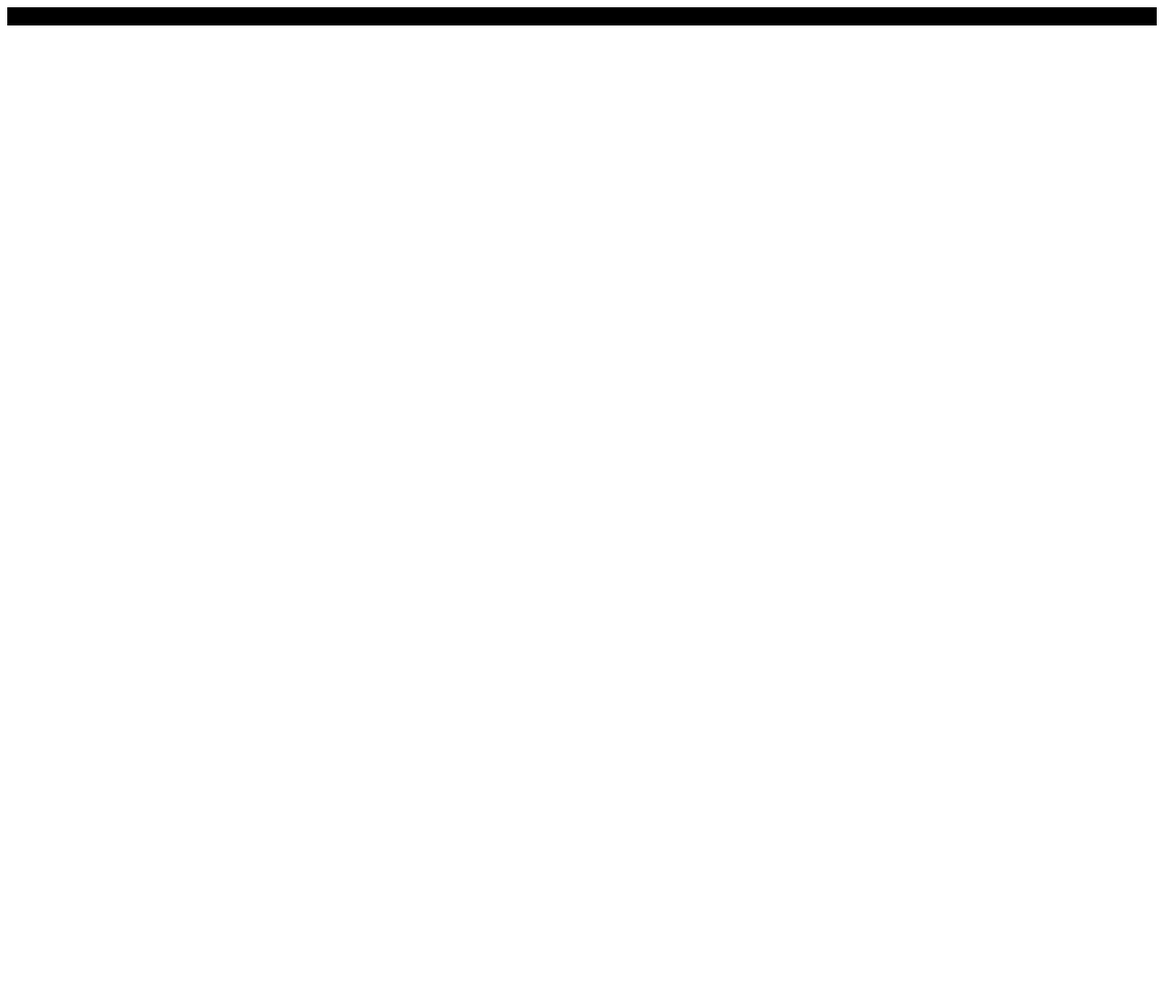
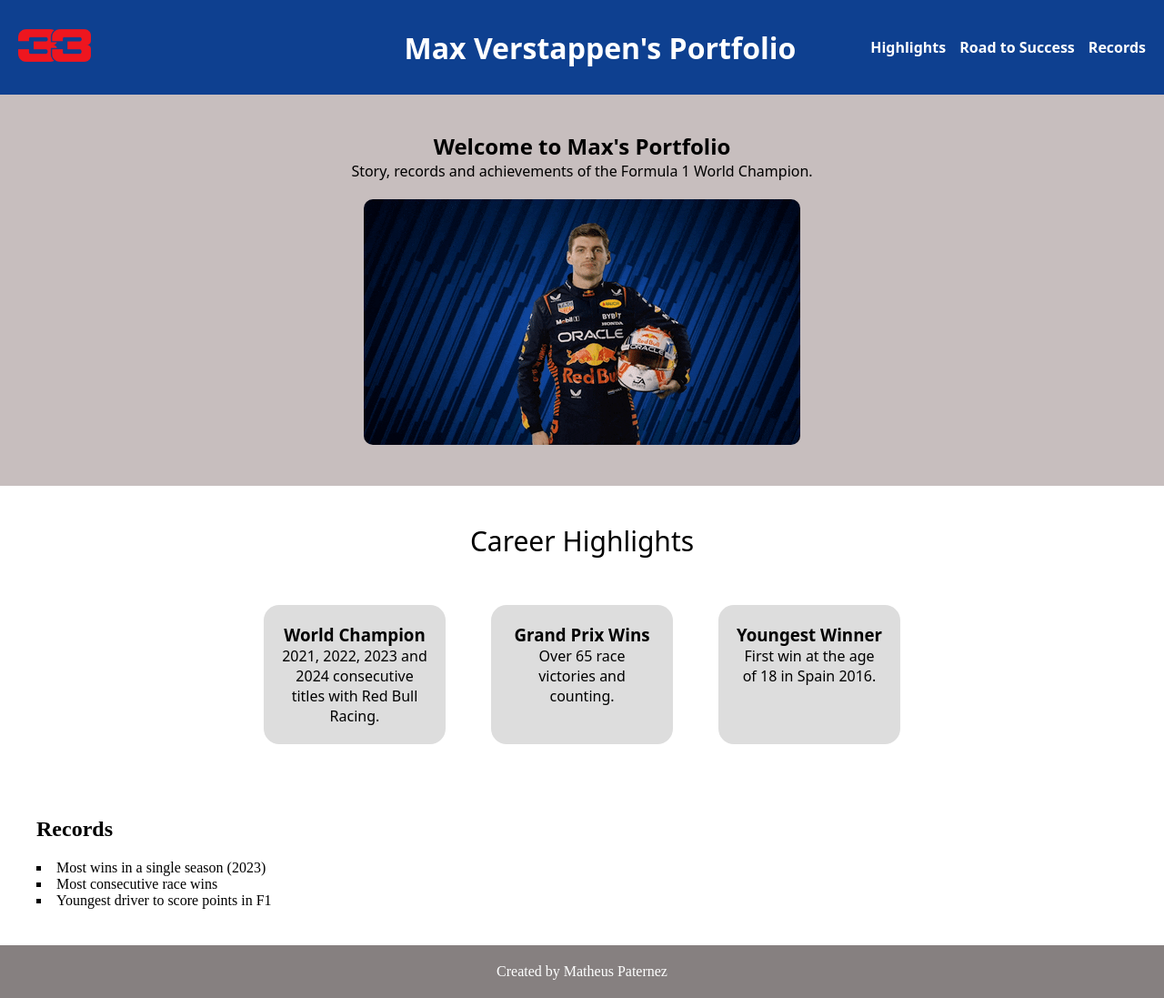
Before and after one commit to MatheusPaternez/max-verstappen-portfolio, a plain HTML site: page index.html in a window 1280 px wide. Shown: the whole page at 91% size. Before the commit the page ends 800 px from the top, so only its background shows below. Drawn offline with Linux system fonts and the light colour scheme.

Commit message:
Add pages and started Home Page

```diff
--- a/index.html
+++ b/index.html
@@ -1,14 +1,81 @@
 <!DOCTYPE html>
 <html lang="en">
+
 <head>
-    <meta charset="UTF-8">
-    <meta name="viewport" content="width=device-width, initial-scale=1.0">
-    <link rel="stylesheet" href="main.css">
-    <title>Max Verstappen's Portfolio</title>
+  <meta charset="UTF-8">
+  <meta name="viewport" content="width=device-width, initial-scale=1.0">
+  <link rel="stylesheet" href="main.css">
+  <title>Max Verstappen's Portfolio</title>
 </head>
-<body>
-    <header>
 
-    </header>
+<body class="body-index">
+
+  <!-- Header -->
+
+  <header class="header-index">
+    <a href="#" class="logo"><img src="./assets/img/Verstappen-33.png" alt="Verstappen Logo"></a>
+
+    <div class="header-title">
+      <h1 class="h1-index">Max Verstappen's Portfolio</h1>
+    </div>
+
+    <div class="header-nav">
+
+      <a class="header-links" href="./pages/highlights.html">Highlights</a>
+      <a class="header-links" href="./pages/roadtosuccess.html">Road to Success</a>
+      <a class="header-links" href="#">Records</a>
+
+    </div>
+  </header>
+
+  <!-- Introduction -->
+
+  <section class="section-index">
+    <h2>Welcome to Max's Portfolio</h2>
+    <p>Story, records and achievements of the Formula 1 World Champion.</p>
+    <img src="./assets/gif/Ver Red Bull GIF by Oracle Red Bull Racing.gif" alt="Max Verstappen driving">
+  </section>
+
+  <!-- Highlights -->
+
+  <section id="highlights" class="highlights">
+
+    <a href="./pages/highlights.html" class="highlights-anchor">Career Highlights</a>
+
+    <div class="cards" style="font-family: system-ui, -apple-system, BlinkMacSystemFont, 'Segoe UI', Roboto, Oxygen, Ubuntu, Cantarell, 'Open Sans', 'Helvetica Neue', sans-serif;">
+
+      <div class="card">
+        <h3>World Champion</h3>
+        <p>2021, 2022, 2023 and 2024 consecutive titles with Red Bull Racing.</p>
+      </div>
+
+      <div class="card">
+        <h3>Grand Prix Wins</h3>
+        <p>Over 65 race victories and counting.</p>
+      </div>
+
+      <div class="card">
+        <h3>Youngest Winner</h3>
+        <p>First win at the age of 18 in Spain 2016.</p>
+      </div>
+
+    </div>
+  </section>
+
+  <!-- Records -->
+  <section id="records" class="records">
+    <h2>Records</h2>
+    <ul>
+      <li>Most wins in a single season (2023)</li>
+      <li>Most consecutive race wins</li>
+      <li>Youngest driver to score points in F1</li>
+    </ul>
+  </section>
+
+  <!-- Footer -->
+  <footer class="footer-home">
+    <p>Created by Matheus Paternez</p>
+  </footer>
 </body>
+
 </html>
--- a/main.css
+++ b/main.css
@@ -1,9 +1,118 @@
-*{
-    box-sizing: border-box;
-    font-family: ;
+* {
+  box-sizing: border-box;
+  margin: 0;
+  padding: 0;
 }
 
-header {
-    padding: 10px;
-    background-color: black;
+/* Header */
+
+.header-index {
+  display: flex;
+  align-items: center;
+  padding: 10px 20px;
+  background-color: #0e4090;
+  justify-content: space-between;
+  width: 100%;
+  position: relative;
 }
+
+.h1-index{
+    width: 100%;
+    padding-left: 0%;
+    text-align: center;
+    align-items: center;
+    color: white;
+    font-family: system-ui, -apple-system, BlinkMacSystemFont, 'Segoe UI', Roboto, Oxygen, Ubuntu, Cantarell, 'Open Sans', 'Helvetica Neue', sans-serif;
+}
+
+.logo img {
+  width: 80px;
+}
+
+.header-title {
+  position: absolute;
+  width: 100%;
+  text-align: center;
+}
+
+.header-nav {
+  display: flex;
+  gap: 15px;
+  font-family: system-ui, -apple-system, BlinkMacSystemFont, 'Segoe UI', Roboto, Oxygen, Ubuntu, Cantarell, 'Open Sans', 'Helvetica Neue', sans-serif;
+}
+
+.header-links {
+  text-decoration: none;
+  color: white;
+  font-weight: bold;
+  cursor: pointer;
+  z-index: 100;
+}
+
+/* Section Index */
+
+.section-index {
+  text-align: center;
+  padding: 40px;
+  background-color: #baafafce;
+  font-family: system-ui, -apple-system, BlinkMacSystemFont, 'Segoe UI', Roboto, Oxygen, Ubuntu, Cantarell, 'Open Sans', 'Helvetica Neue', sans-serif;
+}
+
+.section-index img {
+  max-width: 100%;
+  margin-top: 20px;
+  border-radius: 10px;
+}
+
+/* Highlights */
+
+.highlights-anchor{
+  font-family: system-ui, -apple-system, BlinkMacSystemFont, 'Segoe UI', Roboto, Oxygen, Ubuntu, Cantarell, 'Open Sans', 'Helvetica Neue', sans-serif;
+  text-decoration: none;
+  font-size: 30px;
+  color: black;
+  margin-bottom: 20px;
+}
+
+.highlights {
+  display: grid;
+  gap: 10px;
+  padding: 40px;
+  background-color: white;
+  text-align: center;
+}
+
+.cards {
+  display: flex;
+  justify-content: center;
+  gap: 50px;
+  margin-top: 20px;
+}
+
+.card {
+  background: #ddd;
+  padding: 20px;
+  width: 200px;
+  border-radius: 17px;
+}
+
+/* Records Home */
+
+.records {
+  padding: 40px;
+  background: white;
+}
+
+.records ul {
+  list-style: square inside;
+  margin-top: 20px;
+}
+
+/* Footer Home */
+
+.footer-home {
+  text-align: center;
+  padding: 20px;
+  background: #868080;
+  color: #fff;
+}
```
Also changed, not shown: 404.html (added, +11 -0 lines), pages/highlights.html (added, +11 -0 lines), pages/records.html (added, +11 -0 lines), pages/roadtosuccess.html (added, +11 -0 lines), assets/gif/Ver Red Bull GIF by Oracle Red Bull Racing.gif (added), assets/img/Verstappen-33.png (added), assets/img/verlogo.png (added), assets/img/verstappen-33.svg (added), 4 other files.
